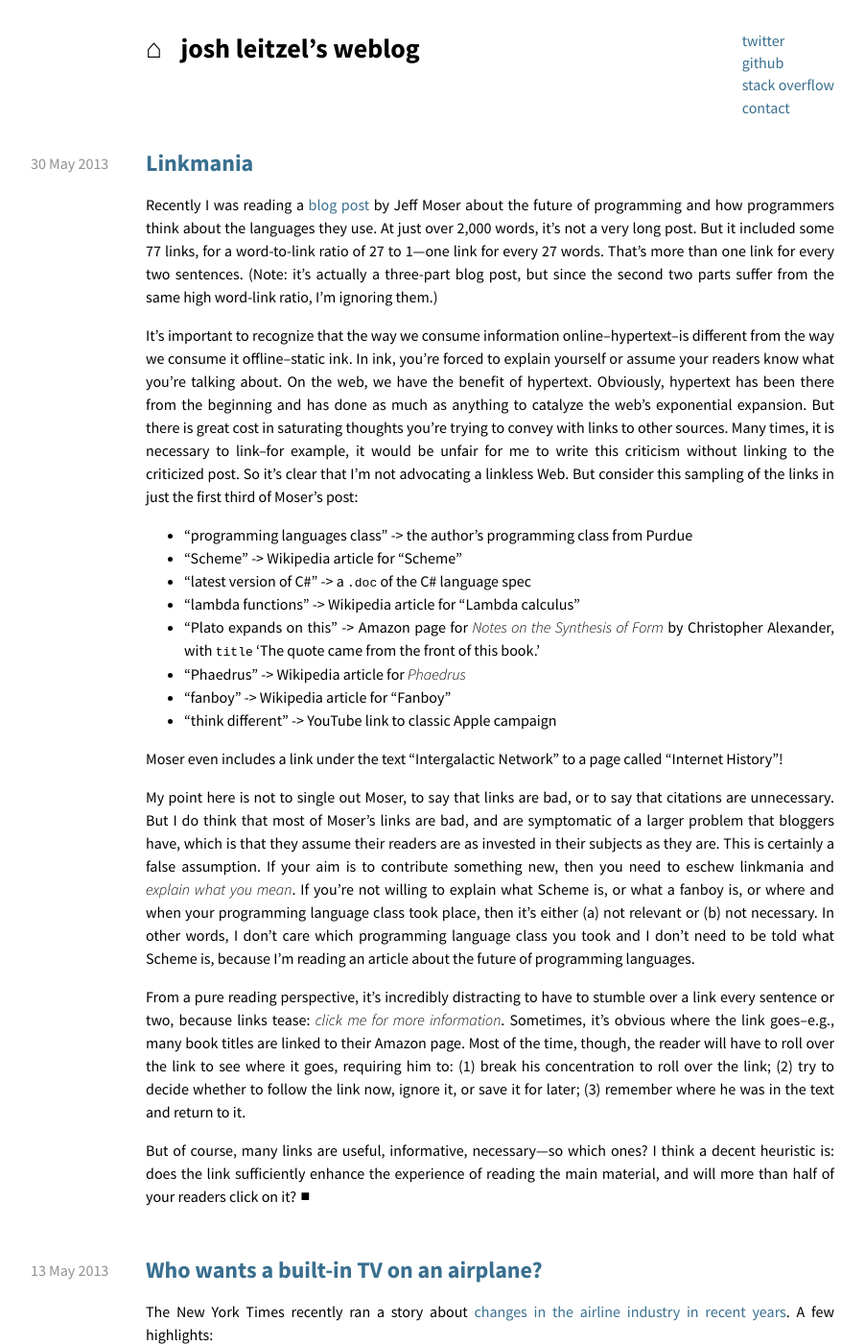
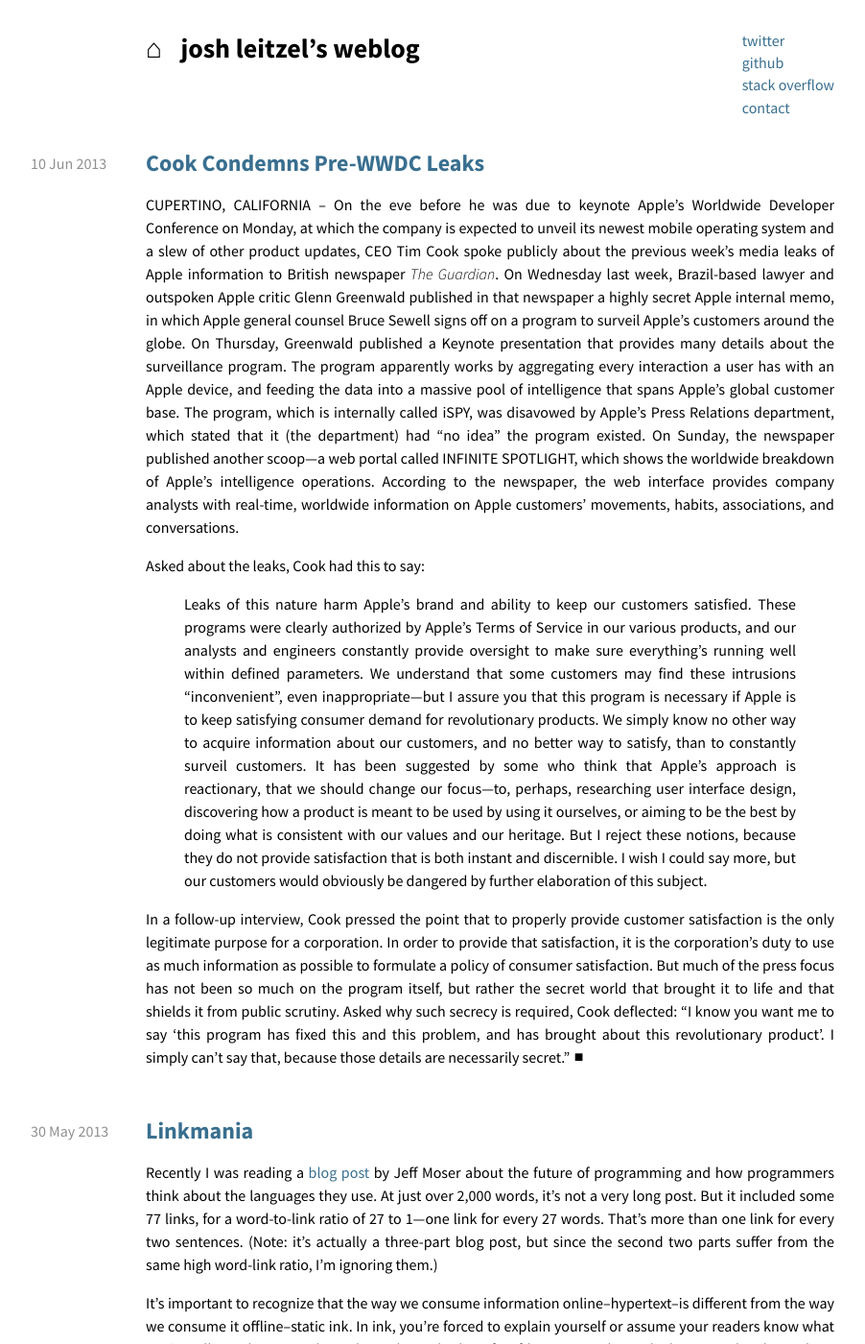
Before and after one commit to joshleitzel/joshleitzel.github.com, a Jekyll site: the page built from index.html, in a window 1280 px wide and 1400 px high. Shown: the whole window at 96% size, without its empty margins (129-1031 px from the left). Built offline with Jekyll 4.4.1, drawn with Linux system fonts in a browser that asks for light colours; some web fonts are replaced.

Commit message:
Added leaks post; changed feed link to direct instead of Feedburner

```diff
--- a/_layouts/default.html
+++ b/_layouts/default.html
@@ -11,7 +11,7 @@
    <link rel="icon" href="/favicon.png" type="image/x-icon" />
 
    <!-- Atom -->
-   <link href="http://feeds.feedburner.com/joshleitzel" rel="alternate" title="Josh Leitzel" type="application/atom+xml" />
+   <link href="http://joshleitzel.com/feed/index.xml" rel="alternate" title="Josh Leitzel" type="application/atom+xml" />
 
    <!-- CSS -->
    <link href="http://fonts.googleapis.com/css?family=Source+Sans+Pro:400,700,300italic|Amethysta&subset=latin,latin-ext" rel="stylesheet" type="text/css" />
--- /dev/null
+++ b/_posts/2013-06-10-cook-condemns-pre-wwdc-leaks.md
@@ -0,0 +1,13 @@
+---
+layout: post
+title: Cook Condemns Pre-WWDC Leaks
+date: 2013-06-10 01:22 UTC-4
+---
+
+CUPERTINO, CALIFORNIA – On the eve before he was due to keynote Apple’s Worldwide Developer Conference on Monday, at which the company is expected to unveil its newest mobile operating system and a slew of other product updates, CEO Tim Cook spoke publicly about the previous week’s media leaks of Apple information to British newspaper *The Guardian*. On Wednesday last week, Brazil-based lawyer and outspoken Apple critic Glenn Greenwald published in that newspaper a highly secret Apple internal memo, in which Apple general counsel Bruce Sewell signs off on a program to surveil Apple’s customers around the globe. On Thursday, Greenwald published a Keynote presentation that provides many details about the surveillance program. The program apparently works by aggregating every interaction a user has with an Apple device, and feeding the data into a massive pool of intelligence that spans Apple’s global customer base. The program, which is internally called iSPY, was disavowed by Apple’s Press Relations department, which stated that it (the department) had “no idea” the program existed. On Sunday, the newspaper published another scoop—a web portal called INFINITE SPOTLIGHT, which shows the worldwide breakdown of Apple’s intelligence operations. According to the newspaper, the web interface provides company analysts with real-time, worldwide information on Apple customers’ movements, habits, associations, and conversations.
+
+Asked about the leaks, Cook had this to say:
+
+> Leaks of this nature harm Apple’s brand and ability to keep our customers satisfied. These programs were clearly authorized by Apple’s Terms of Service in our various products, and our analysts and engineers constantly provide oversight to make sure everything’s running well within defined parameters. We understand that some customers may find these intrusions “inconvenient”, even inappropriate—but I assure you that this program is necessary if Apple is to keep satisfying consumer demand for revolutionary products. We simply know no other way to acquire information about our customers, and no better way to satisfy, than to constantly surveil customers. It has been suggested by some who think that Apple’s approach is reactionary, that we should change our focus—to, perhaps, researching user interface design, discovering how a product is meant to be used by using it ourselves, or aiming to be the best by doing what is consistent with our values and our heritage. But I reject these notions, because they do not provide satisfaction that is both instant and discernible. I wish I could say more, but our customers would obviously be dangered by further elaboration of this subject.
+
+In a follow-up interview, Cook pressed the point that to properly provide customer satisfaction is the only legitimate purpose for a corporation. In order to provide that satisfaction, it is the corporation’s duty to use as much information as possible to formulate a policy of consumer satisfaction. But much of the press focus has not been so much on the program itself, but rather the secret world that brought it to life and that shields it from public scrutiny. Asked why such secrecy is required, Cook deflected: “I know you want me to say ‘this program has fixed this and this problem, and has brought about this revolutionary product’. I simply can’t say that, because those details are necessarily secret.”
```
